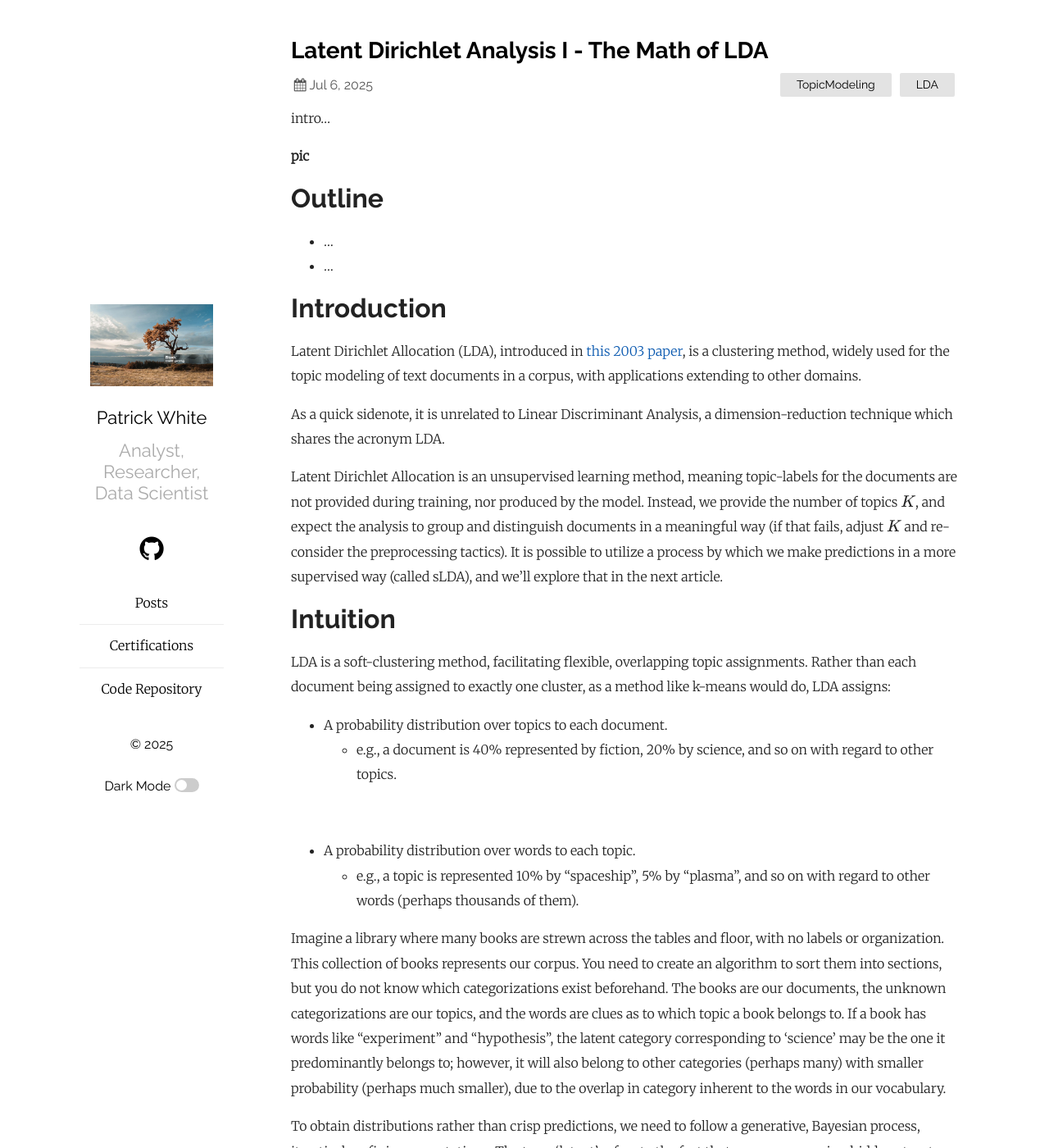
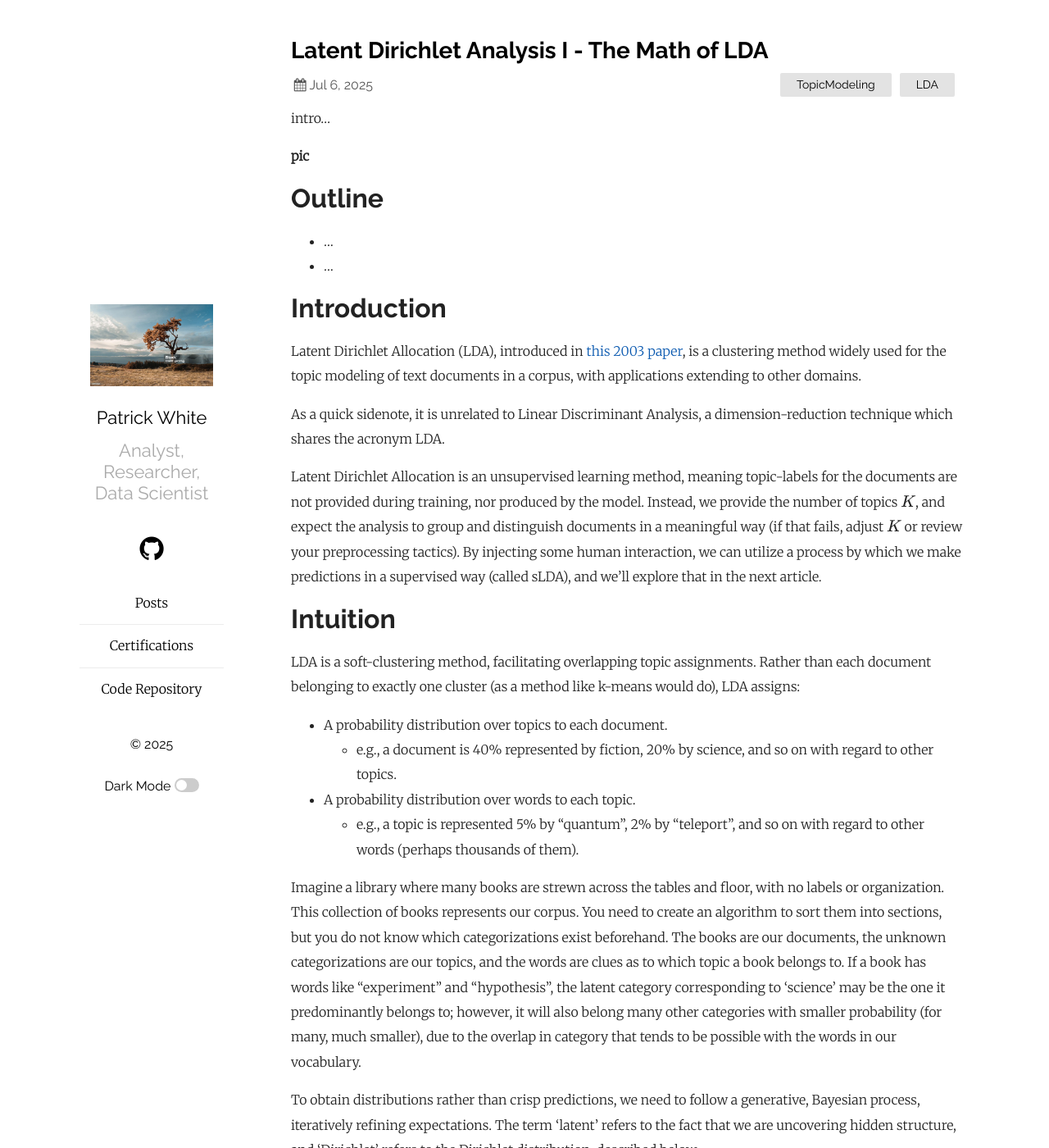
Before and after one commit to pw398/pw398.github.io, a Jekyll site: the page built from _posts/2025-07-06-Latent-Dirichlet-Aanlysis-I-The-Math-of-LDA.md, in a window 1280 px wide and 1400 px high. Shown: the whole window at 82% size. Built offline with Jekyll 4.4.1, drawn with Linux system fonts in a browser that asks for light colours; formulas are drawn with MathJax 3.

Commit message:
Add files via upload

```diff
--- a/_posts/2025-07-06-Latent-Dirichlet-Aanlysis-I-The-Math-of-LDA.md
+++ b/_posts/2025-07-06-Latent-Dirichlet-Aanlysis-I-The-Math-of-LDA.md
@@ -21,26 +21,25 @@ intro...
 
 # Introduction
 
-Latent Dirichlet Allocation (LDA), introduced in <a href="">this 2003 paper</a>, is a clustering method, widely used for the topic modeling of text documents in a corpus, with applications extending to other domains.
+Latent Dirichlet Allocation (LDA), introduced in <a href="">this 2003 paper</a>, is a clustering method widely used for the topic modeling of text documents in a corpus, with applications extending to other domains.
 
 As a quick sidenote, it is unrelated to Linear Discriminant Analysis, a dimension-reduction technique which shares the acronym LDA.
 
-Latent Dirichlet Allocation is an unsupervised learning method, meaning topic-labels for the documents are not provided during training, nor produced by the model. Instead, we provide the number of topics $K$, and expect the analysis to group and distinguish documents in a meaningful way (if that fails, adjust $K$ and re-consider the preprocessing tactics). It is possible to utilize a process by which we make predictions in a more supervised way (called sLDA), and we'll explore that in the next article.
+Latent Dirichlet Allocation is an unsupervised learning method, meaning topic-labels for the documents are not provided during training, nor produced by the model. Instead, we provide the number of topics $K$, and expect the analysis to group and distinguish documents in a meaningful way (if that fails, adjust $K$ or review your preprocessing tactics). By injecting some human interaction, we can utilize a process by which we make predictions in a supervised way (called sLDA), and we'll explore that in the next article.
 
 
 
 # Intuition
 
-LDA is a soft-clustering method, facilitating flexible, overlapping topic assignments. Rather than each document being assigned to exactly one cluster, as a method like k-means would do, LDA assigns:
+LDA is a soft-clustering method, facilitating overlapping topic assignments. Rather than each document belonging to exactly one cluster (as a method like k-means would do), LDA assigns:
 
 - A probability distribution over topics to each document.
   - e.g., a document is 40% represented by fiction, 20% by science, and so on with regard to other topics.
 
-<br>
 - A probability distribution over words to each topic.
-  - e.g., a topic is represented 10% by "spaceship", 5% by "plasma", and so on with regard to other words (perhaps thousands of them).
+  - e.g., a topic is represented 5% by "quantum", 2% by "teleport", and so on with regard to other words (perhaps thousands of them).
 
-Imagine a library where many books are strewn across the tables and floor, with no labels or organization. This collection of books represents our corpus. You need to create an algorithm to sort them into sections, but you do not know which categorizations exist beforehand. The books are our documents, the unknown categorizations are our topics, and the words are clues as to which topic a book belongs to. If a book has words like "experiment" and "hypothesis", the latent category corresponding to 'science' may be the one it predominantly belongs to; however, it will also belong to other categories (perhaps many) with smaller probability (perhaps much smaller), due to the overlap in category inherent to the words in our vocabulary.
+Imagine a library where many books are strewn across the tables and floor, with no labels or organization. This collection of books represents our corpus. You need to create an algorithm to sort them into sections, but you do not know which categorizations exist beforehand. The books are our documents, the unknown categorizations are our topics, and the words are clues as to which topic a book belongs to. If a book has words like "experiment" and "hypothesis", the latent category corresponding to 'science' may be the one it predominantly belongs to; however, it will also belong many other categories with smaller probability (for many, much smaller), due to the overlap in category that tends to be possible with the words in our vocabulary.
 
 To obtain distributions rather than crisp predictions, we need to follow a generative, Bayesian process, iteratively refining expectations. The term 'latent' refers to the fact that we are uncovering hidden structure, and 'Dirichlet' refers to the Dirichlet distribution, described below.
 
```
